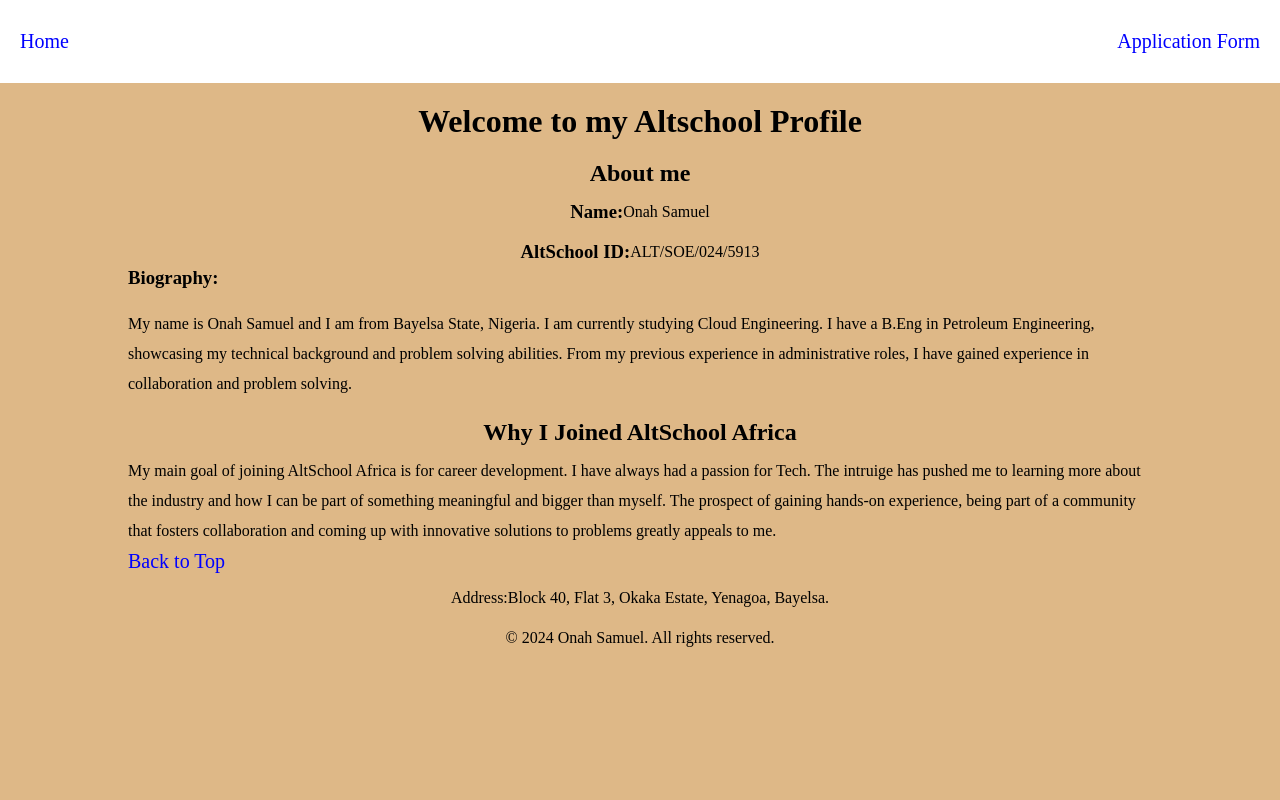
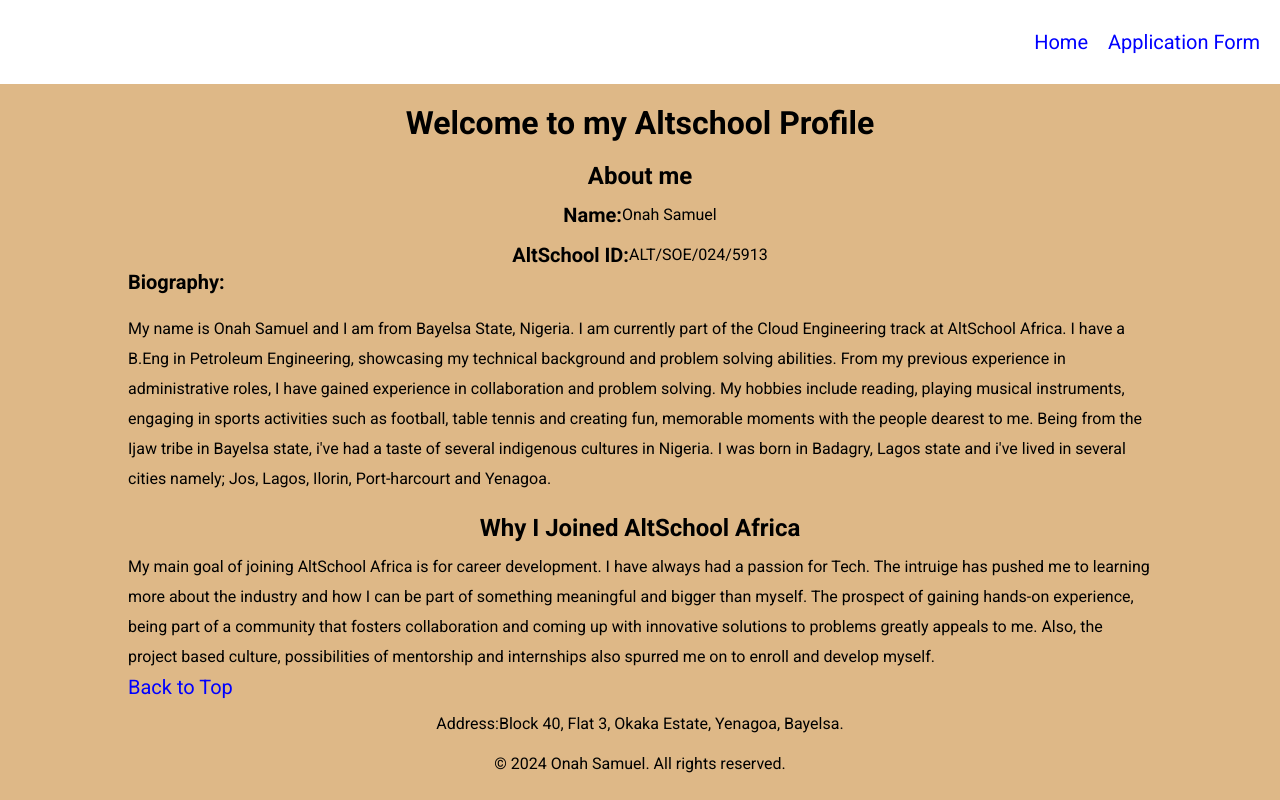
Before and after one commit to samthecloudgenie/Altschool-HTML-Assignment-1, a plain HTML site: page index.html in a window 1280 px wide. Drawn offline with Linux system fonts and the light colour scheme.

Commit message:
Enhance styling and layout: update CSS for navigation, typography, and add Roboto font

```diff
--- a/assets/index.css
+++ b/assets/index.css
@@ -9,6 +9,22 @@ body {
  align-items: center;
 }
 
+nav {
+    display: flex;
+    justify-content: flex-end;
+    padding: 20px;
+    gap: 20px;
+}
+
+a {
+    text-decoration: none;
+    color: blue;
+    font-size: 15px;
+}
+
+h1 {
+    text-align: center;
+}
 .container{
     padding: 20px;
     display: flex;
@@ -58,6 +74,7 @@ button {
     color: white;
     background-color: blue;
     border-radius: 5px;
+    font-size: 20px;
 }
 .termsandconditions a {
     text-decoration: none;
--- a/assets/styles.css
+++ b/assets/styles.css
@@ -5,6 +5,7 @@
 }
 body {
     background-color: burlywood;
+    font-family: roboto;
 }
 header {
     background-color: white;
@@ -13,8 +14,9 @@ header {
 }
 nav {
     display: flex;
-    justify-content: space-between;
+    justify-content: flex-end;
     padding: 20px;
+    gap: 20px;
 }
 main {
     width: 80%;
@@ -53,3 +55,12 @@ footer p {
     text-align: center;
     padding: 5px 0;
 }
+h1 {
+    font-size: 32px;
+}
+h2 {
+    font-size: 24px;
+}
+h3 {
+    font-size: 20px;
+}
--- a/index.html
+++ b/index.html
@@ -5,6 +5,12 @@
     <meta name="viewport" content="width=device-width, initial-scale=1.0" />
     <title>AltSchool Profile</title>
     <link rel="stylesheet" href="./assets/styles.css" />
+    <link rel="preconnect" href="https://fonts.googleapis.com" />
+    <link rel="preconnect" href="https://fonts.gstatic.com" crossorigin />
+    <link
+      href="https://fonts.googleapis.com/css2?family=Roboto:ital,wght@0,100..900;1,100..900&display=swap"
+      rel="stylesheet"
+    />
   </head>
 
   <body>
@@ -29,13 +35,21 @@
 
         <div class="bio">
           <h3>Biography:</h3>
-        <p>My name is Onah Samuel and I am from Bayelsa State, Nigeria. I am
-          currently studying Cloud Engineering. I have a B.Eng in Petroleum
-          Engineering, showcasing my technical background and problem solving
-          abilities. From my previous experience in administrative roles, I have
-          gained experience in collaboration and problem solving.</p>
+          <p>
+            My name is Onah Samuel and I am from Bayelsa State, Nigeria. I am
+            currently part of the Cloud Engineering track at AltSchool Africa. I
+            have a B.Eng in Petroleum Engineering, showcasing my technical
+            background and problem solving abilities. From my previous
+            experience in administrative roles, I have gained experience in
+            collaboration and problem solving. My hobbies include reading,
+            playing musical instruments, engaging in sports activities such as
+            football, table tennis and creating fun, memorable moments with the
+            people dearest to me. Being from the Ijaw tribe in Bayelsa state,
+            i've had a taste of several indigenous cultures in Nigeria. I was
+            born in Badagry, Lagos state and i've lived in several cities
+            namely; Jos, Lagos, Ilorin, Port-harcourt and Yenagoa.
+          </p>
         </div>
-
       </section>
       <section class="section">
         <h2>Why I Joined AltSchool Africa</h2>
@@ -46,6 +60,8 @@
           meaningful and bigger than myself. The prospect of gaining hands-on
           experience, being part of a community that fosters collaboration and
           coming up with innovative solutions to problems greatly appeals to me.
+          Also, the project based culture, possibilities of mentorship and
+          internships also spurred me on to enroll and develop myself.
         </p>
       </section>
       <p><a href="#top">Back to Top</a></p>
```
